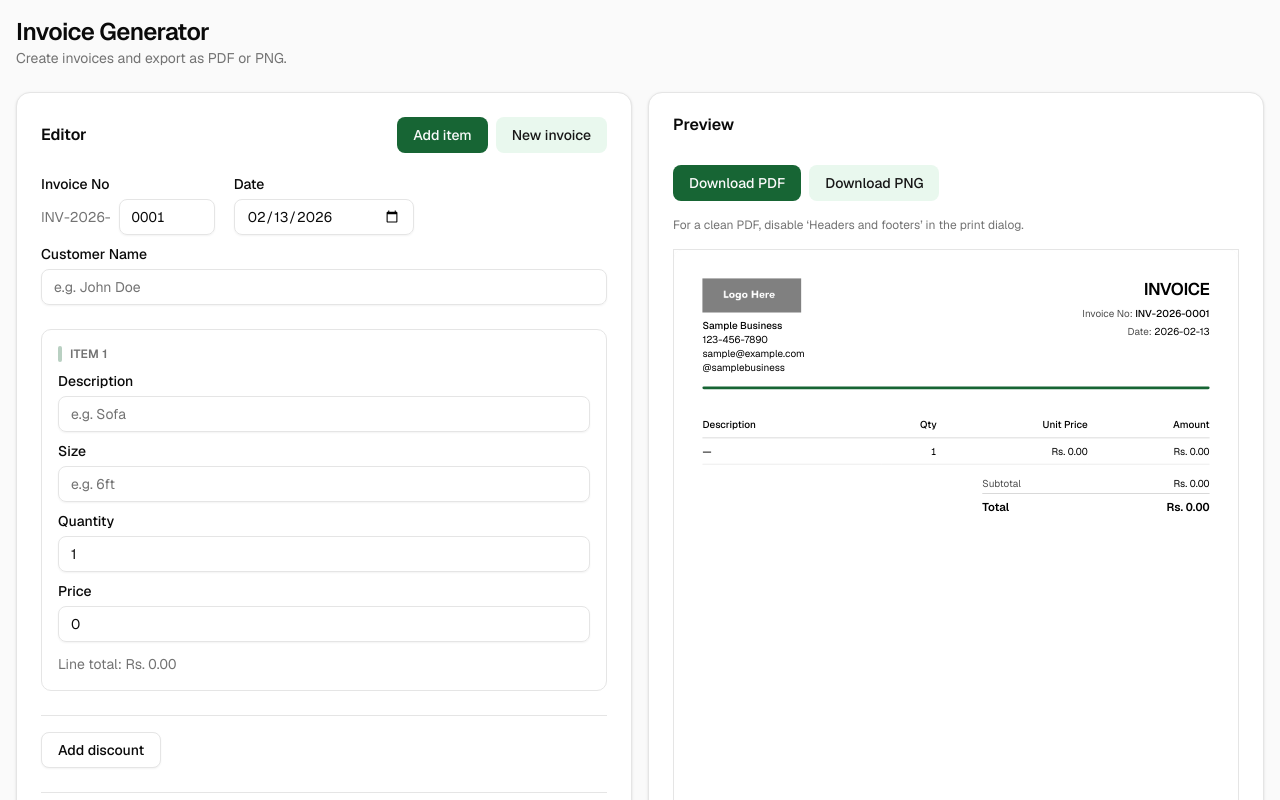
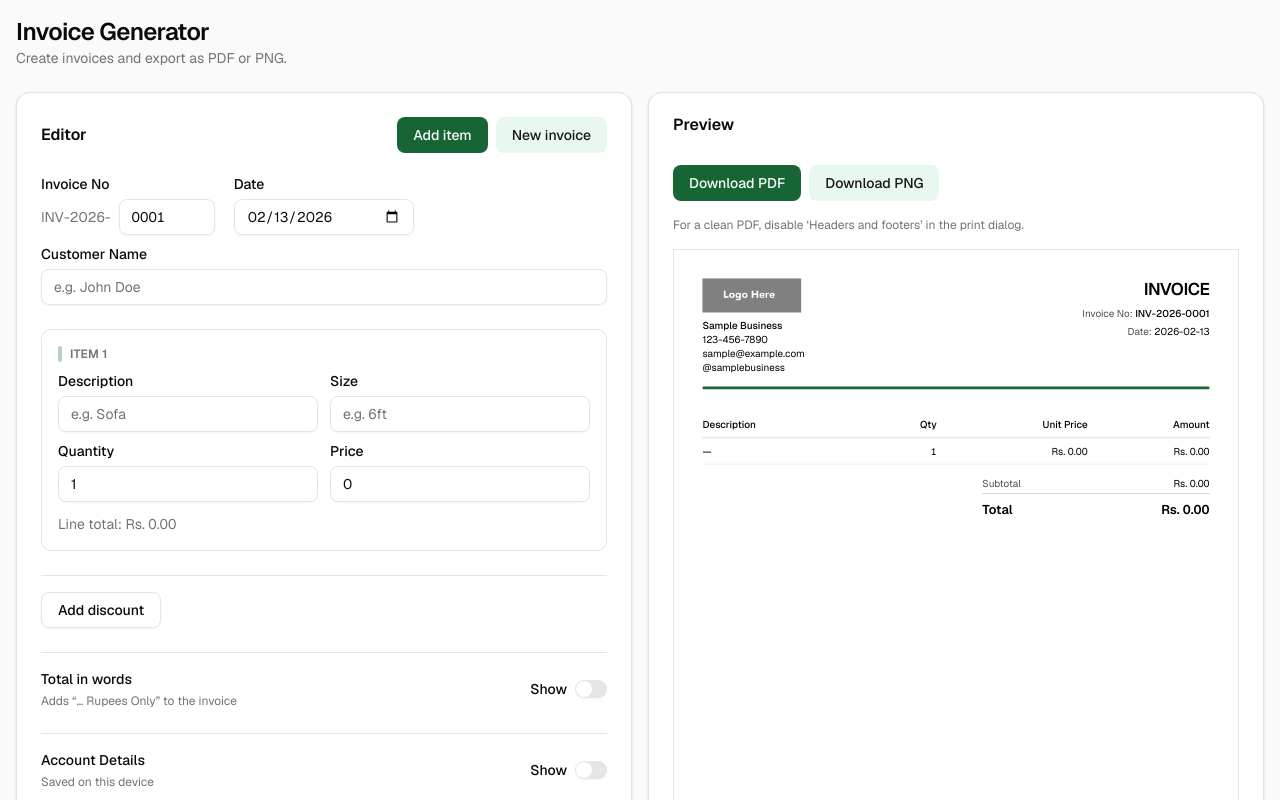
Before and after one commit to ChaminduD/invoice-generator, a Next.js app: page / in a window 1280 px wide. Shown: the top 800 px of the page. Built offline with nearby package versions, Linux system fonts and the light colour scheme.

Commit message:
Fix editor item details layout, account details table and total in words clarity

```diff
--- a/src/app/page.tsx
+++ b/src/app/page.tsx
@@ -440,6 +440,7 @@ export default function Home() {
                       )}
                     </div>
 
+                    <div className="grid gap-3 md:grid-cols-2">
                       <div className="space-y-2">
                         <Label htmlFor={`desc-${index}`}>Description</Label>
                         <Input
@@ -487,6 +488,8 @@ export default function Home() {
                           onChange={(e) => updateItem(index, { unitPrice: Math.max(0, Math.floor(Number(e.target.value))) })}
                         />
                       </div>
+                    </div>
+
 
                     <p className="text-sm text-muted-foreground">
                       Line total: <span className="tabular-nums">{formatRs(item.quantity * item.unitPrice)}</span>
@@ -745,6 +748,7 @@ export default function Home() {
                     </div>
                   </div>
                 </div>
+              </CardContent>
 
               {/* Hidden export canvas (always unscaled) */}
               <div className="fixed left-[-99999px] top-0">
@@ -752,7 +756,6 @@ export default function Home() {
                   <InvoicePaper invoice={invoice} />
                 </div>
               </div>
-              </CardContent>
             </Card>
           </section>
         </div>
--- a/src/components/InvoicePaper.tsx
+++ b/src/components/InvoicePaper.tsx
@@ -94,16 +94,16 @@ export function InvoicePaper({ invoice }: { invoice: Invoice }) {
             </div>
           )}
 
-          <div className="flex justify-between border-t border-black/20 pt-2 text-base font-semibold">
+          <div className="flex justify-between border-t border-black/20 pt-2 text-lg font-semibold">
             <span>Total</span>
             <span className="tabular-nums">{formatRs(total)}</span>
           </div>
         </div>
 
         {invoice.showTotalInWords && (
-            <div className="mt-6 text-sm">
+            <div className="mt-3 rounded-md bg-zinc-50 px-3 py-2 text-xs text-black/70">
               <span className="font-medium">Total in words: </span>
-              <span className="capitalize">{totalToWordsRs(total)}</span>
+              <span className="capitalize text-black">{totalToWordsRs(total)}</span>
             </div>
           )}
 
@@ -112,9 +112,9 @@ export function InvoicePaper({ invoice }: { invoice: Invoice }) {
           <div className="mt-10">
             <h2 className="text-sm font-semibold">Account Details</h2>
 
-            <table className="mt-2 w-full text-sm">
+            <table className="mt-2 w-full text-sm text-black/70">
               <thead>
-                <tr className="border-b border-black/20">
+                <tr className="border-b border-black/20 text-black">
                   <th className="py-2 text-left font-medium">Name</th>
                   <th className="py-2 text-left font-medium">Account Number</th>
                   <th className="py-2 text-left font-medium">Bank</th>
```
Lines whose indentation alone changed are shown as unchanged.
